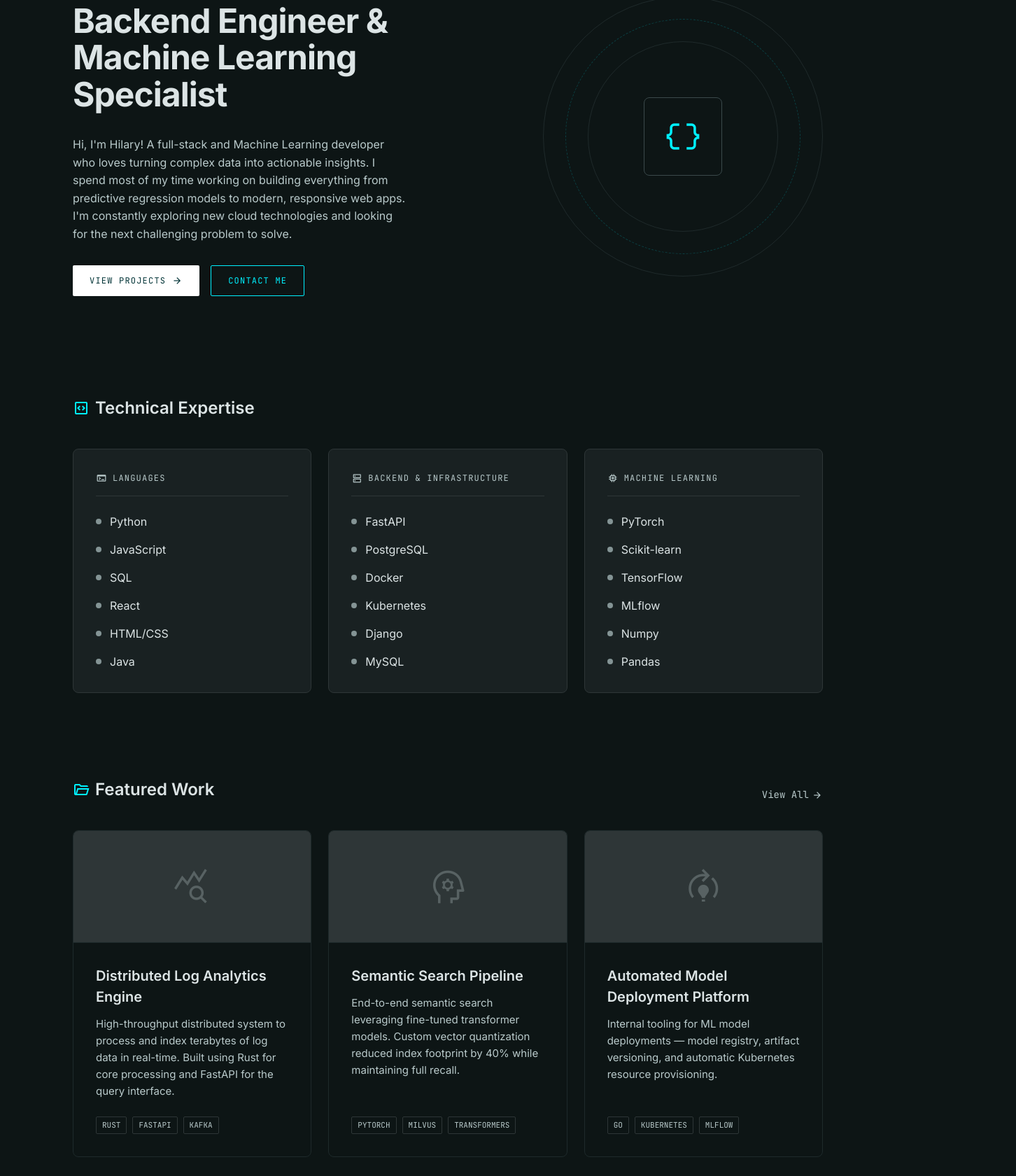
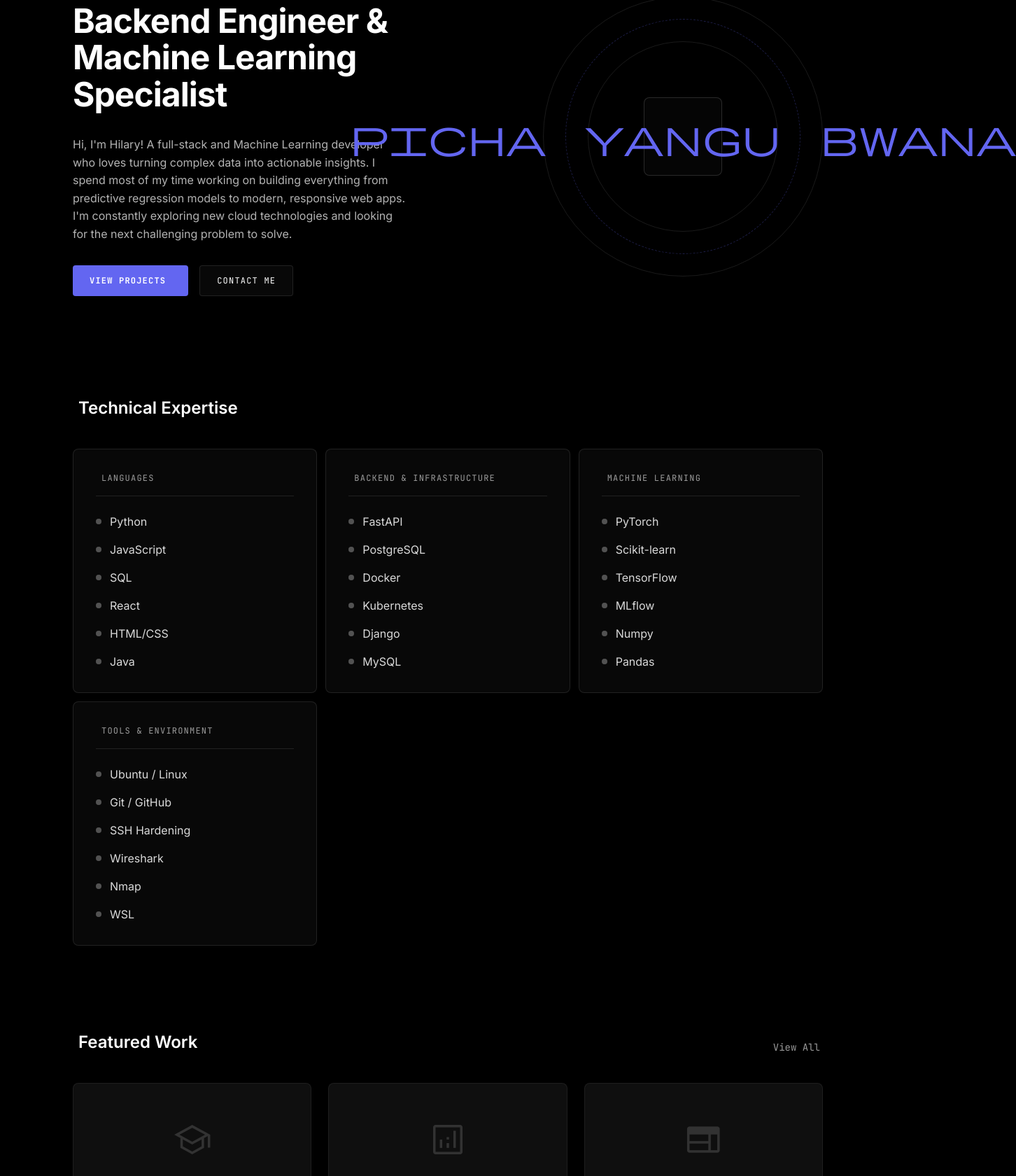
Before and after one commit to luckylittleman/portfolio, a React (Vite) app: page / in a window 1280 px wide. Shown: the part 200-1880 px from the top of the page at 70% size, 1452 px wide, since content can reach past the window. Built offline with nearby package versions, Linux system fonts and the light colour scheme.

Commit message:
enhanced the frontpage ui

```diff
--- a/package.json
+++ b/package.json
@@ -11,7 +11,8 @@
   },
   "dependencies": {
     "react": "^19.2.6",
-    "react-dom": "^19.2.6"
+    "react-dom": "^19.2.6",
+    "react-github-calender": "^4.5.1"
   },
   "devDependencies": {
     "@eslint/js": "^10.0.1",
--- a/src/components/Navbar.jsx
+++ b/src/components/Navbar.jsx
@@ -7,7 +7,7 @@ function Navbar({ currentPage, onNavigate }) {
 
   return (
     <nav style={{
-      backgroundColor: 'rgba(13, 21, 21, 0.85)',
+      backgroundColor: 'rgba(10, 10, 15)',
       backdropFilter: 'blur(12px)',
       borderBottom: '1px solid #3b494b',
       position: 'sticky',
@@ -21,23 +21,10 @@ function Navbar({ currentPage, onNavigate }) {
         height: '64px',
         display: 'flex',
         alignItems: 'center',
-        justifyContent: 'space-between',
+        justifyContent: 'center',
       }} className="px-4 md:px-16">
 
-        {/* Logo */}
-        <div
-          onClick={() => onNavigate('Home')}
-          style={{
-            fontFamily: "'JetBrains Mono', monospace",
-            fontSize: '12px',
-            letterSpacing: '0.1em',
-            color: '#dce4e5',
-            cursor: 'pointer',
-            fontWeight: '700',
-          }}
-        >
-          <span style={{ color: '#00f0ff' }}></span>Luckylittleman
-        </div>
+
 
         {/* Desktop Links */}
         <div className="hidden md:flex" style={{ gap: '32px', alignItems: 'center' }}>
@@ -49,8 +36,8 @@ function Navbar({ currentPage, onNavigate }) {
                 fontFamily: "'JetBrains Mono', monospace",
                 fontSize: '12px',
                 letterSpacing: '0.1em',
-                color: currentPage === link ? '#b1edf3' : '#b9cacb',
-                borderBottom: currentPage === link ? '2px solid #00f0ff' : '2px solid transparent',
+                color: currentPage === link ? '#ffffff' : '#b9cacb',
+                borderBottom: currentPage === link ? '2px solid #ffffff' : '2px solid transparent',
                 paddingBottom: '2px',
                 cursor: 'pointer',
                 transition: 'color 0.2s',
--- a/src/index.css
+++ b/src/index.css
@@ -4,11 +4,12 @@
   --cyan: #00f0ff;
   --cyan-dim: #00dbe9;
   --gold: #fed639;
-  --bg: #0d1515;
+  --bg: #000000;
   --surface: #192122;
   --border: #3b494b;
   --text: #dce4e5;
   --text-muted: #b9cacb;
+
 }
 
 * {
--- a/src/pages/Home.jsx
+++ b/src/pages/Home.jsx
@@ -1,3 +1,4 @@
+
 function Home() {
   return (
     <main style={{
@@ -22,7 +23,7 @@ function Home() {
             <span style={{
               fontFamily: "'JetBrains Mono', monospace",
               fontSize: '14px',
-              color: '#00f0ff',
+              color: '#ffffff',
               display: 'block',
               marginBottom: '16px',
             }}>
@@ -32,7 +33,7 @@ function Home() {
               fontFamily: "'Inter', sans-serif",
               fontSize: 'clamp(32px, 5vw, 48px)',
               fontWeight: '700',
-              color: '#dce4e5',
+              color: '#ffffff',
               lineHeight: '1.1',
               letterSpacing: '-0.02em',
               margin: 0,
@@ -44,7 +45,7 @@ function Home() {
           </div>
 
           <p style={{
-            color: '#b9cacb',
+            color: 'rgba(255, 255, 255, 0.7)',
             fontSize: '16px',
             lineHeight: '1.6',
             maxWidth: '480px',
@@ -54,37 +55,70 @@ function Home() {
           </p>
 
           <div style={{ display: 'flex', gap: '16px', flexWrap: 'wrap' }}>
-            <button style={{
-              backgroundColor: '#ffffff',
-              color: '#003336',
-              fontFamily: "'JetBrains Mono', monospace",
-              fontSize: '12px',
-              letterSpacing: '0.1em',
-              textTransform: 'uppercase',
-              padding: '12px 24px',
-              border: 'none',
-              borderRadius: '2px',
-              cursor: 'pointer',
-              display: 'flex',
-              alignItems: 'center',
-              gap: '8px',
-            }}>
+            {/* Primary Button */}
+            <button
+              style={{
+                backgroundColor: '#6366f1',
+                color: '#ffffff',
+                fontFamily: "'JetBrains Mono', monospace",
+                fontSize: '12px',
+                fontWeight: '600',
+                letterSpacing: '0.1em',
+                textTransform: 'uppercase',
+                padding: '12px 24px',
+                border: 'none',
+                borderRadius: '4px',
+                cursor: 'pointer',
+                display: 'flex',
+                alignItems: 'center',
+                gap: '8px',
+                transition: 'all 0.25s cubic-bezier(0.4, 0, 0.2, 1)',
+                transform: 'translateY(0)',
+              }}
+              onMouseEnter={e => {
+                e.currentTarget.style.transform = 'translateY(-4px)'
+                e.currentTarget.style.backgroundColor = '#818cf8'
+                e.currentTarget.style.boxShadow = '0 8px 20px rgba(99, 102, 241, 0.25)'
+              }}
+              onMouseLeave={e => {
+                e.currentTarget.style.transform = 'translateY(0)'
+                e.currentTarget.style.backgroundColor = '#6366f1'
+                e.currentTarget.style.boxShadow = 'none'
+              }}
+            >
               View Projects
-              <span className="material-symbols-outlined" style={{ fontSize: '16px' }}>arrow_forward</span>
+              <span className="material-symbols-outlined" style={{ fontSize: '16px' }}></span>
             </button>
 
-            <button style={{
-              backgroundColor: 'transparent',
-              color: '#00f0ff',
-              fontFamily: "'JetBrains Mono', monospace",
-              fontSize: '12px',
-              letterSpacing: '0.1em',
-              textTransform: 'uppercase',
-              padding: '12px 24px',
-              border: '1px solid #00f0ff',
-              borderRadius: '2px',
-              cursor: 'pointer',
-            }}>
+            {/* Secondary Button */}
+            <button
+              style={{
+                backgroundColor: 'rgba(255, 255, 255, 0.03)',
+                color: '#ffffff',
+                fontFamily: "'JetBrains Mono', monospace",
+                fontSize: '12px',
+                letterSpacing: '0.1em',
+                textTransform: 'uppercase',
+                padding: '12px 24px',
+                border: '1px solid rgba(255, 255, 255, 0.1)',
+                borderRadius: '4px',
+                cursor: 'pointer',
+                transition: 'all 0.25s cubic-bezier(0.4, 0, 0.2, 1)',
+                transform: 'translateY(0)',
+              }}
+              onMouseEnter={e => {
+                e.currentTarget.style.transform = 'translateY(-4px)'
+                e.currentTarget.style.backgroundColor = 'rgba(255, 255, 255, 0.08)'
+                e.currentTarget.style.borderColor = 'rgba(255, 255, 255, 0.3)'
+                e.currentTarget.style.boxShadow = '0 8px 20px rgba(255, 255, 255, 0.05)'
+              }}
+              onMouseLeave={e => {
+                e.currentTarget.style.transform = 'translateY(0)'
+                e.currentTarget.style.backgroundColor = 'rgba(255, 255, 255, 0.03)'
+                e.currentTarget.style.borderColor = 'rgba(255, 255, 255, 0.1)'
+                e.currentTarget.style.boxShadow = 'none'
+              }}
+            >
               Contact Me
             </button>
           </div>
@@ -102,25 +136,25 @@ function Home() {
           <div style={{
             position: 'absolute', inset: 0,
             borderRadius: '50%',
-            border: '1px solid rgba(59,73,75,0.4)',
+            border: '1px solid rgba(255, 255, 255, 0.1)',
             animation: 'pulse 3s ease-in-out infinite',
           }} />
           <div style={{
             position: 'absolute', inset: '32px',
             borderRadius: '50%',
-            border: '1px dashed rgba(0,240,255,0.2)',
+            border: '1px dashed rgba(99, 102, 241, 0.3)',
             animation: 'spinSlow 20s linear infinite',
           }} />
           <div style={{
             position: 'absolute', inset: '64px',
             borderRadius: '50%',
-            border: '1px solid rgba(59,73,75,0.4)',
+            border: '1px solid rgba(255, 255, 255, 0.1)',
             animation: 'spinSlowRev 15s linear infinite',
           }} />
           <div style={{
             width: '112px', height: '112px',
-            backgroundColor: '#0d1515',
-            border: '1px solid #3b494b',
+            backgroundColor: 'rgba(255, 255, 255, 0.02)',
+            border: '1px solid rgba(255, 255, 255, 0.15)',
             borderRadius: '8px',
             display: 'flex',
             alignItems: 'center',
@@ -130,10 +164,10 @@ function Home() {
           }}>
             <span className="material-symbols-outlined" style={{
               fontSize: '56px',
-              color: '#00f0ff',
+              color: '#6366f1',
               fontVariationSettings: "'FILL' 0",
             }}>
-              data_object
+              picha yangu bwana
             </span>
           </div>
         </div>
@@ -145,57 +179,62 @@ function Home() {
           fontFamily: "'Inter', sans-serif",
           fontSize: '24px',
           fontWeight: '600',
-          color: '#dce4e5',
+          color: '#ffffff',
           display: 'flex',
           alignItems: 'center',
           gap: '8px',
           margin: 0,
         }}>
-          <span className="material-symbols-outlined" style={{ color: '#00f0ff' }}>code_blocks</span>
+          <span className="material-symbols-outlined" style={{ color: '#6366f1' }}></span>
           Technical Expertise
         </h2>
 
         <div style={{
           display: 'grid',
           gridTemplateColumns: 'repeat(auto-fit, minmax(260px, 1fr))',
-          gap: '24px',
+          gap: '12px',
         }}>
           {[
             {
-              icon: 'terminal',
+
               title: 'Languages',
               items: ['Python', 'JavaScript', 'SQL', 'React', 'HTML/CSS', 'Java'],
             },
             {
-              icon: 'dns',
+
               title: 'Backend & Infrastructure',
               items: ['FastAPI', 'PostgreSQL', 'Docker', 'Kubernetes', 'Django', 'MySQL'],
             },
             {
-              icon: 'memory',
+
               title: 'Machine Learning',
               items: ['PyTorch', 'Scikit-learn', 'TensorFlow', 'MLflow', 'Numpy', 'Pandas'],
             },
+            {
+
+              title: 'Tools & Environment',
+              items: ['Ubuntu / Linux', 'Git / GitHub', 'SSH Hardening', 'Wireshark', 'Nmap', 'WSL'],
+            }
           ].map((card, i) => (
             <div key={i} style={{
-              backgroundColor: '#192122',
-              border: '1px solid #2e3637',
+              backgroundColor: 'rgba(255, 255, 255, 0.03)',
+              border: '1px solid rgba(255, 255, 255, 0.1)',
               borderRadius: '8px',
               padding: '32px',
               transition: 'border-color 0.25s',
             }}
-              onMouseEnter={e => e.currentTarget.style.borderColor = '#ffffff'}
-              onMouseLeave={e => e.currentTarget.style.borderColor = '#2e3637'}
+              onMouseEnter={e => e.currentTarget.style.borderColor = 'rgba(99, 102, 241, 1)'}
+              onMouseLeave={e => e.currentTarget.style.borderColor = 'rgba(255, 255, 255, 0.1)'}
             >
               <h3 style={{
                 fontFamily: "'JetBrains Mono', monospace",
                 fontSize: '12px',
                 letterSpacing: '0.1em',
-                color: '#b9cacb',
+                color: 'rgba(255, 255, 255, 0.6)',
                 textTransform: 'uppercase',
                 marginBottom: '24px',
                 paddingBottom: '16px',
-                borderBottom: '1px solid #2e3637',
+                borderBottom: '1px solid rgba(255, 255, 255, 0.1)',
                 display: 'flex',
                 alignItems: 'center',
                 gap: '8px',
@@ -208,9 +247,9 @@ function Home() {
                   <li key={j} style={{ display: 'flex', alignItems: 'center', gap: '12px' }}>
                     <span style={{
                       width: '8px', height: '8px', borderRadius: '50%', flexShrink: 0,
-                      backgroundColor: j === 0 ? '#849495' : j === 1 ? '#849495' : '#849495',
+                      backgroundColor: 'rgba(255, 255, 255, 0.3)',
                     }} />
-                    <span style={{ color: '#dce4e5', fontSize: '16px' }}>{item}</span>
+                    <span style={{ color: 'rgba(255, 255, 255, 0.85)', fontSize: '16px' }}>{item}</span>
                   </li>
                 ))}
               </ul>
@@ -219,6 +258,8 @@ function Home() {
         </div>
       </section>
 
+
+
       {/* Featured Work */}
       <section style={{ display: 'flex', flexDirection: 'column', gap: '40px' }}>
         <div style={{ display: 'flex', justifyContent: 'space-between', alignItems: 'flex-end' }}>
@@ -226,26 +267,26 @@ function Home() {
             fontFamily: "'Inter', sans-serif",
             fontSize: '24px',
             fontWeight: '600',
-            color: '#dce4e5',
+            color: '#ffffff',
             display: 'flex',
             alignItems: 'center',
             gap: '8px',
             margin: 0,
           }}>
-            <span className="material-symbols-outlined" style={{ color: '#00f0ff' }}>folder_open</span>
+            <span className="material-symbols-outlined" style={{ color: '#6366f1' }}></span>
             Featured Work
           </h2>
           <span style={{
             fontFamily: "'JetBrains Mono', monospace",
             fontSize: '14px',
-            color: '#b9cacb',
+            color: 'rgba(255, 255, 255, 0.6)',
             cursor: 'pointer',
             display: 'flex',
             alignItems: 'center',
             gap: '4px',
           }}>
             View All
-            <span className="material-symbols-outlined" style={{ fontSize: '16px' }}>arrow_forward</span>
+            <span className="material-symbols-outlined" style={{ fontSize: '16px' }}></span>
           </span>
         </div>
 
@@ -256,28 +297,28 @@ function Home() {
         }}>
           {[
             {
-              icon: 'query_stats',
-              title: 'Distributed Log Analytics Engine',
-              desc: 'High-throughput distributed system to process and index terabytes of log data in real-time. Built using Rust for core processing and FastAPI for the query interface.',
-              stack: ['Rust', 'FastAPI', 'Kafka'],
+              icon: 'school',
+              title: 'Student Dropout Predictor',
+              desc: 'A custom neural network built from scratch using NumPy to predict student attrition, served via a high-performance FastAPI backend.',
+              stack: ['Python', 'NumPy', 'FastAPI'],
             },
             {
-              icon: 'psychology',
-              title: 'Semantic Search Pipeline',
-              desc: 'End-to-end semantic search leveraging fine-tuned transformer models. Custom vector quantization reduced index footprint by 40% while maintaining full recall.',
-              stack: ['PyTorch', 'Milvus', 'Transformers'],
+              icon: 'analytics',
+              title: 'Student Grade Predictor',
+              desc: 'A predictive modeling tool utilizing Multiple Linear Regression to forecast academic performance, achieving a highly accurate R-Squared score of 0.9887.',
+              stack: ['Scikit-learn', 'Regression', 'Pandas'],
             },
             {
-              icon: 'model_training',
-              title: 'Automated Model Deployment Platform',
-              desc: 'Internal tooling for ML model deployments — model registry, artifact versioning, and automatic Kubernetes resource provisioning.',
-              stack: ['Go', 'Kubernetes', 'MLflow'],
+              icon: 'web',
+              title: 'Modern Developer Portfolio',
+              desc: 'A responsive, dark-themed personal portfolio website built to showcase machine learning projects and full-stack development capabilities.',
+              stack: ['React', 'Vite', 'Tailwind CSS'],
             },
           ].map((project, i) => (
             <article key={i}
               style={{
-                backgroundColor: '#0d1515',
-                border: '1px solid #1e2a2b',
+                backgroundColor: 'rgba(255, 255, 255, 0.02)',
+                border: '1px solid rgba(255, 255, 255, 0.1)',
                 borderRadius: '8px',
                 overflow: 'hidden',
                 display: 'flex',
@@ -286,26 +327,26 @@ function Home() {
                 transition: 'border-color 0.25s, box-shadow 0.25s',
               }}
               onMouseEnter={e => {
-                e.currentTarget.style.borderColor = '#ffffff'
-                e.currentTarget.style.boxShadow = '0 0 20px rgba(255,255,255,0.07)'
+                e.currentTarget.style.borderColor = 'rgba(99, 102, 241, 1)'
+                e.currentTarget.style.boxShadow = '0 0 20px rgba(99, 102, 241, 0.2)'
               }}
               onMouseLeave={e => {
-                e.currentTarget.style.borderColor = '#1e2a2b'
+                e.currentTarget.style.borderColor = 'rgba(255, 255, 255, 0.1)'
                 e.currentTarget.style.boxShadow = 'none'
               }}
             >
               {/* Card image area */}
               <div style={{
                 height: '160px',
-                backgroundColor: '#2e3637',
-                borderBottom: '1px solid #1e2a2b',
+                backgroundColor: 'rgba(255, 255, 255, 0.04)',
+                borderBottom: '1px solid rgba(255, 255, 255, 0.1)',
                 display: 'flex',
                 alignItems: 'center',
                 justifyContent: 'center',
               }}>
                 <span className="material-symbols-outlined" style={{
                   fontSize: '56px',
-                  color: 'rgba(185,202,203,0.3)',
+                  color: 'rgba(255, 255, 255, 0.15)',
                   fontVariationSettings: "'FILL' 0",
                 }}>
                   {project.icon}
@@ -318,14 +359,14 @@ function Home() {
                   fontFamily: "'Inter', sans-serif",
                   fontSize: '20px',
                   fontWeight: '600',
-                  color: '#dce4e5',
+                  color: '#ffffff',
                   marginBottom: '12px',
                   marginTop: 0,
                 }}>
                   {project.title}
                 </h3>
                 <p style={{
-                  color: '#b9cacb',
+                  color: 'rgba(255, 255, 255, 0.7)',
                   fontSize: '15px',
                   lineHeight: '1.6',
                   flexGrow: 1,
@@ -339,8 +380,8 @@ function Home() {
                       fontFamily: "'JetBrains Mono', monospace",
                       fontSize: '11px',
                       textTransform: 'uppercase',
-                      color: '#b9cacb',
-                      border: '1px solid #2e3637',
+                      color: 'rgba(255, 255, 255, 0.6)',
+                      border: '1px solid rgba(255, 255, 255, 0.15)',
                       padding: '3px 8px',
                       borderRadius: '2px',
                     }}>
```
Also changed, not shown: index.html (+8 -1 lines), 1 other file (tests, documents, lock files or other folders).
